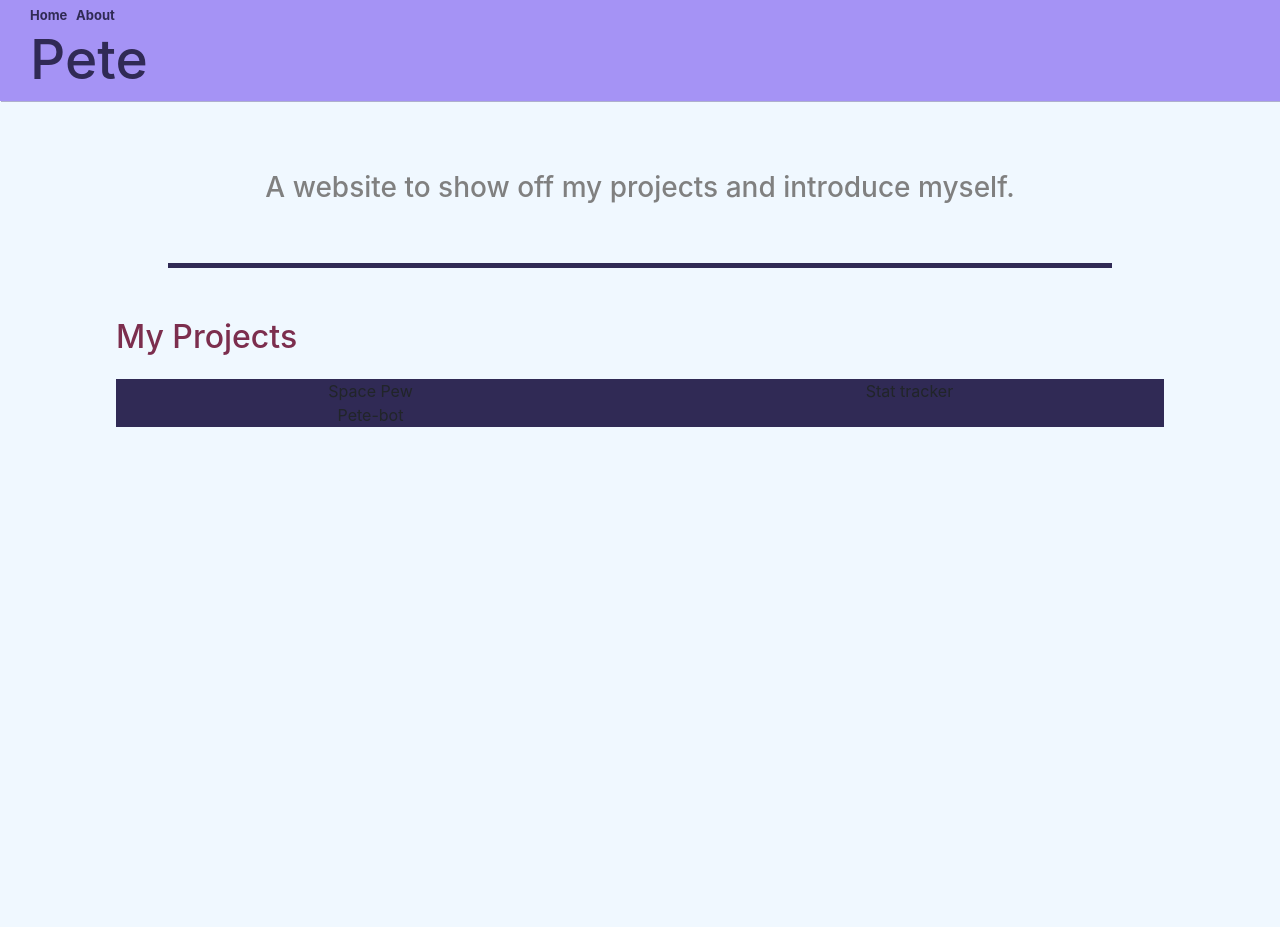
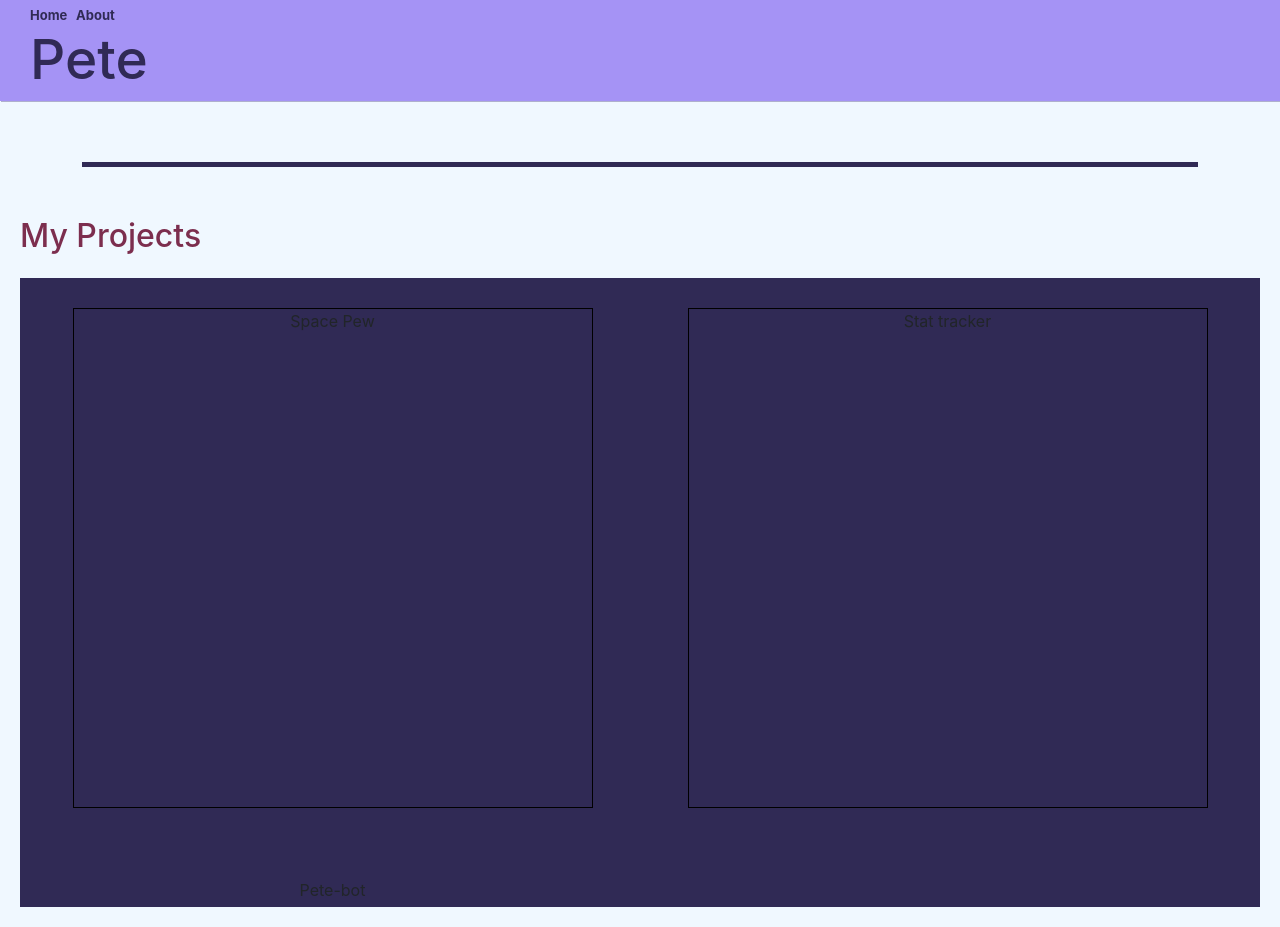
Before and after one commit to Tepah/my_site, a Flask app: page / in a window 1280 px wide. Before the commit the page ends 427 px from the top, so only its background shows below. Run offline with Flask 2, Linux system fonts and the light colour scheme; some libraries are stand-ins or nearby versions.

Commit message:
Changing sizes of items

```diff
--- a/static/css/site.css
+++ b/static/css/site.css
@@ -31,6 +31,9 @@
     padding-left: 30px;
     background-color: #a593f5;
     box-shadow: 1px 1px #AFB0CD;
+    position: fixed;
+    width: 100%;
+    transition: top 0.3s;
 }
 
 .top_bar h1 {
@@ -45,7 +48,7 @@
 
 .main_content {
     padding: 70px 20px 20px 20px;
-    max-width: 85%;
+    max-width: 1500px;
     margin-left: auto;
     margin-right: auto;
 }
@@ -60,6 +63,13 @@
     text-align: center;
     color: grey;
     padding-bottom: 50px;
+}
+
+.empty_block {
+    width: 520px;
+    height: 500px;
+    border: 1px solid black;
+    margin: auto;
 }
 
 .divider {
@@ -83,6 +93,10 @@
     background-color: #302A55;
 }
 
+.row {
+    padding: 30px 20px 5px;
+}
+
 .col-lg-6 {
     text-align: center;
 }
--- a/templates/home/index.html
+++ b/templates/home/index.html
@@ -13,8 +13,12 @@
         <div class="project_grid">
             <div class="row">
                 {% if i%2==0 and i!=projects|length-1 %}
-                    <div class="col-lg-6">{{ projects[i].name }}</div>
-                    <div class="col-lg-6">{{ projects[i+1].name }}</div>
+                    <div class="col-lg-6">
+                        <div class="empty_block">{{ projects[i].name }}</div>
+                    </div>
+                    <div class="col-lg-6">
+                        <div class="empty_block">{{ projects[i+1].name }}</div>
+                    </div>
                 {% elif i==projects|length-1 %}
                     <div class="col-lg-6">{{ projects[i].name }}</div>
                 {% endif %}
```
